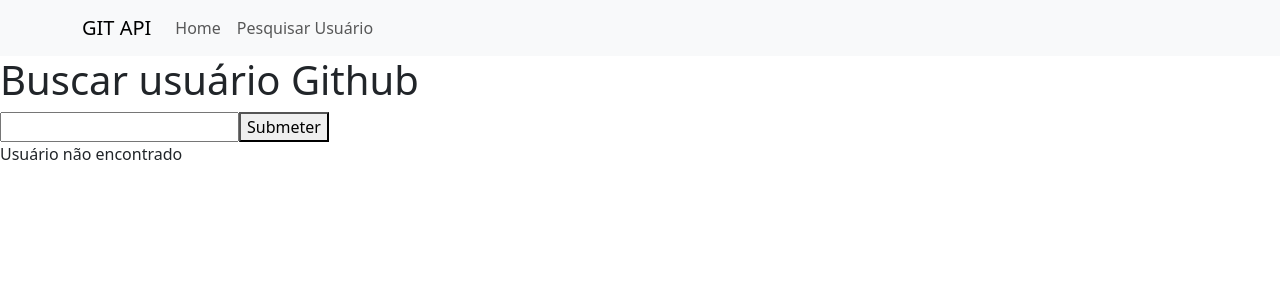
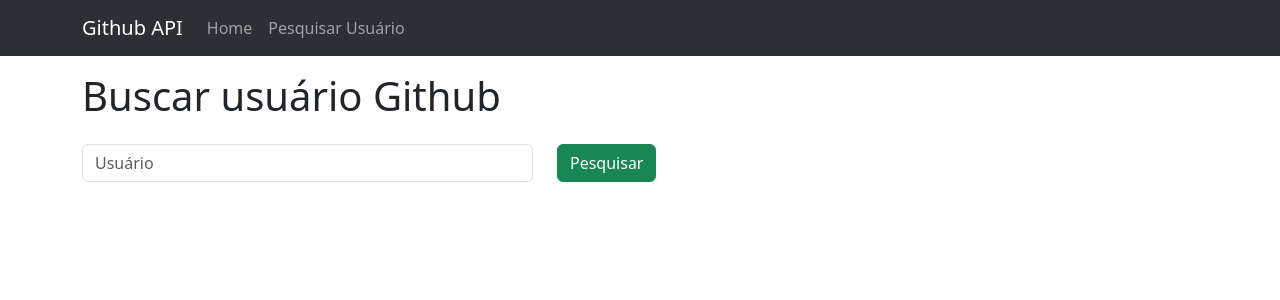
Before and after one commit to JoaoAlisson/git-app, a Next.js app: page /user in a window 1280 px wide. Shown: the top 300 px of the page. Built offline with nearby package versions, Linux system fonts and the light colour scheme.

Commit message:
user search page styled

```diff
--- a/app/layout.tsx
+++ b/app/layout.tsx
@@ -1,9 +1,10 @@
 import 'bootstrap/dist/css/bootstrap.min.css';
+import styles from './styles.module.css';
 import Header from '../src/components/Header';
 
 export const metadata = {
-  title: 'Next.js',
-  description: 'Generated by Next.js',
+  title: 'Github API APP',
+  description: 'Github API APP',
 }
 
 export default function RootLayout({
@@ -15,8 +16,8 @@ export default function RootLayout({
     <html>
       <body>
         <Header></Header>
-        <main className="main-content">
-          {children}
+        <main className={styles.mainContainer}>
+          <section className={styles.mainContent}>{children}</section>
         </main>
       </body>
     </html>
--- /dev/null
+++ b/app/styles.module.css
@@ -0,0 +1,11 @@
+.mainContainer {
+    display: flex;
+    width: 100%;
+    justify-content: center;
+}
+
+.mainContent {
+    flex: 1;
+    padding: 1rem;
+    max-width: 1200px;
+}
--- a/app/user/page.tsx
+++ b/app/user/page.tsx
@@ -1,51 +1,122 @@
-'use client'
+'use client';
 
 import { useState } from "react";
-import { useFormState, useFormStatus } from "react-dom"
-import Link from 'next/link'
+import Spinner from 'react-bootstrap/Spinner';
+import Row from 'react-bootstrap/Row';
+import Col from 'react-bootstrap/Col';
+import Container from 'react-bootstrap/Container';
+import InputGroup from 'react-bootstrap/InputGroup';
+import Form from 'react-bootstrap/Form';
+import Stack from 'react-bootstrap/Stack';
+import Alert from 'react-bootstrap/Alert';
+import Button from 'react-bootstrap/Button';
+import Card from 'react-bootstrap/Card';
+import Link from 'next/link';
 import { IUser } from "../../src/models/user.model";
 import { getUser } from "../../src/api/api";
 
-function searchUser(setUser: (user: any) => void) {
-  return async (_: any, formData: FormData) => {
-    const userName = formData.get('user') as string;
-
-    if(!userName || userName.trim() === '') return;
-
-    try {
-      const user: IUser = await getUser(userName);
-      setUser(user);
-    } catch {
-      setUser(null);
-    }
-  }
-}
+const emptyUser: IUser | null = null;
 
 export default function Page() {
-    const [user, setUser] = useState({} as IUser);
-    const [_, formAction] = useFormState(searchUser(setUser), null)
-    const { pending } = useFormStatus()
+    const [user, setUser] = useState(emptyUser);
+    const [submited, setSubmited] = useState(false);
+    const [userName, setUserName] = useState('');
+    const [pending, setPending] = useState(false);
+    const [validated, setValidated] = useState(false);
 
-    return <>
-      <h1>Buscar usuário Github</h1>
-      <form action={formAction}>
-        <input type="text" name="user" disabled={pending} />
-        <button type="submit" aria-disabled={pending}>
-          Submeter
-        </button>
-      </form>
-      <div>
-        { user?.id
-          ? <div>
-              Usuário encontrado:
-              {user.name}
-              <Link href={`/user/view/${user.login}`}>Detalhes do Usuário</Link>
-              <Link href={`/repository/list/${user.login}`}>Repositórios do Usuário</Link>
-            </div>
-          : <div>
-              Usuário não encontrado
-            </div>
-        }
-      </div>
-    </>
+    function searchUser(): void {
+      setPending(true);
+
+      getUser(userName)
+        .then(user => setUser(user))
+        .catch(() => setUser(emptyUser))
+        .finally(() => setPending(false));
+    }
+
+    function handleSubmit(event: any): void {
+      const form = event.currentTarget;
+      const valid = form.checkValidity();
+
+      event.preventDefault();
+      event.stopPropagation();
+
+      if(valid) {
+        setSubmited(true);
+        searchUser();
+      }
+
+      setValidated(true);
+    };
+
+    return <Stack gap={3}>
+        <Container>
+          <h1>Buscar usuário Github</h1>
+        </Container>
+        <Container>
+          <Form noValidate validated={validated} onSubmit={handleSubmit}>
+            <Row>
+              <Col md={5}>
+                <Form.Group controlId="validationCustomUser">
+                  <InputGroup hasValidation>
+                    <Form.Control
+                      type="text"
+                      name="user"
+                      disabled={pending}
+                      required
+                      placeholder="Usuário"
+                      onChange={(event) => {
+                        setUserName(event.target.value);
+                      }}
+                       />
+                      <Form.Control.Feedback type="invalid">
+                        Compo obrigatório
+                      </Form.Control.Feedback>
+                  </InputGroup>
+                </Form.Group>
+              </Col>
+              <Col sm={12} md={3}>
+                <Button
+                  type="submit"
+                  variant="success"
+                  aria-disabled={pending}>
+                    { pending &&
+                        <Spinner
+                          as="span"
+                          animation="grow"
+                          size="sm"
+                          role="status"
+                          aria-hidden="true"
+                        />
+                    }
+                    { pending ? 'Pesquisando...' : 'Pesquisar' }
+                </Button>
+              </Col>
+            </Row>
+          </Form >
+        </Container>
+
+        {submited && !pending &&
+          <Container>
+            <Row>
+              <Col>
+                { user?.id
+                  ? <Card className="col-md-4">
+                      <Card.Img variant="top" src={user.avatar_url} />
+                      <Card.Body>
+                        <Card.Title>{user.name}</Card.Title>
+                        <Card.Text>
+                          <p>
+                            <b>Bio: </b> {user.bio}
+                          </p>
+                          <Link className="" href={`/repository/list/${user.login}`}>Repositórios do Usuário</Link>
+                        </Card.Text>
+                        <Link className="btn btn-primary" href={`/user/view/${user.login}`}>Detalhes do Usuário</Link>
+                      </Card.Body>
+                    </Card>
+                  : <Alert variant="warning">Usuário não encontrado</Alert>
+                }
+              </Col>
+            </Row>
+        </Container>}
+    </Stack>
   }
--- a/src/components/Header.tsx
+++ b/src/components/Header.tsx
@@ -6,13 +6,13 @@ import Navbar from 'react-bootstrap/Navbar';
 
 export default function Header() {
     return (
-        <Navbar expand="lg" className="bg-body-tertiary">
+        <Navbar expand="lg" className="bg-body-tertiary" bg="dark" data-bs-theme="dark">
             <Container>
-                <Navbar.Brand href="/">GIT API</Navbar.Brand>
+                <Navbar.Brand href="/">Github API</Navbar.Brand>
                 <Navbar.Toggle aria-controls="basic-navbar-nav" />
                 <Navbar.Collapse id="basic-navbar-nav">
                 <Nav className="me-auto">
-                    <Nav.Link href="/home">Home</Nav.Link>
+                    <Nav.Link href="/">Home</Nav.Link>
                     <Nav.Link href="/user">Pesquisar Usuário</Nav.Link>
                 </Nav>
                 </Navbar.Collapse>
```
